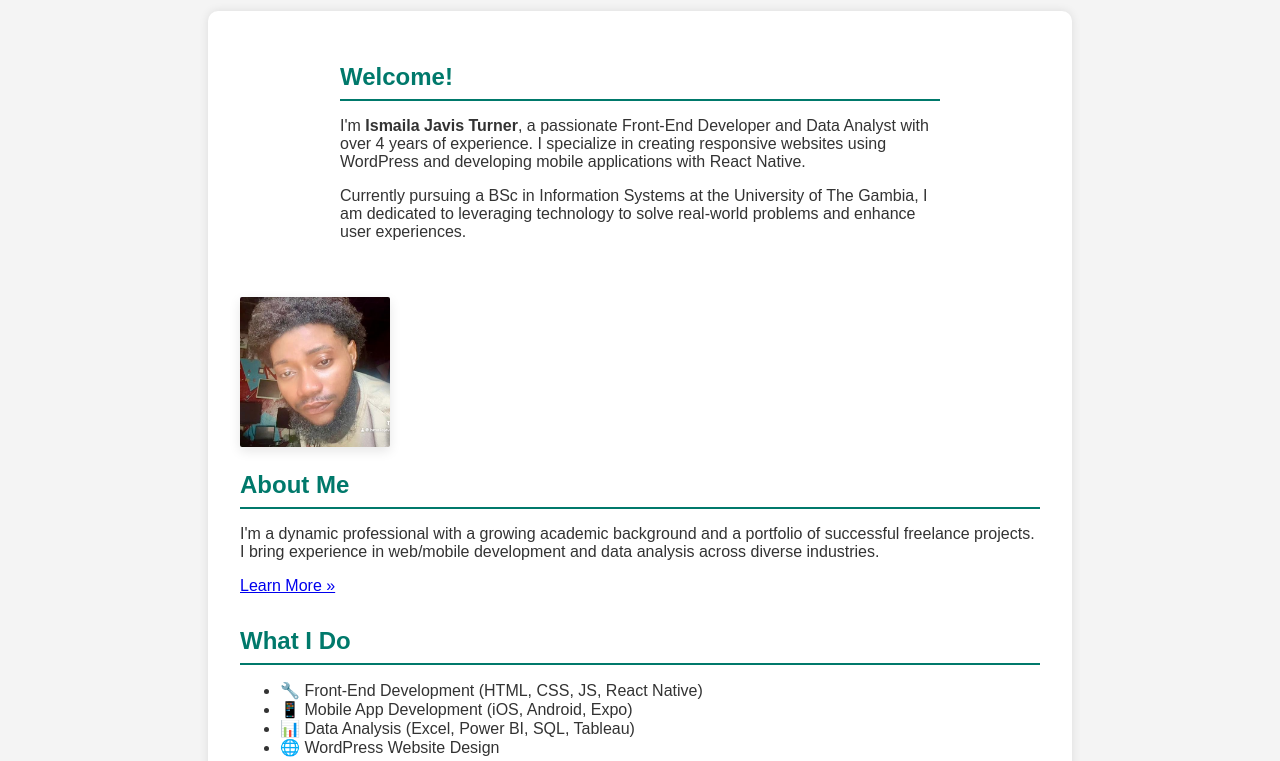
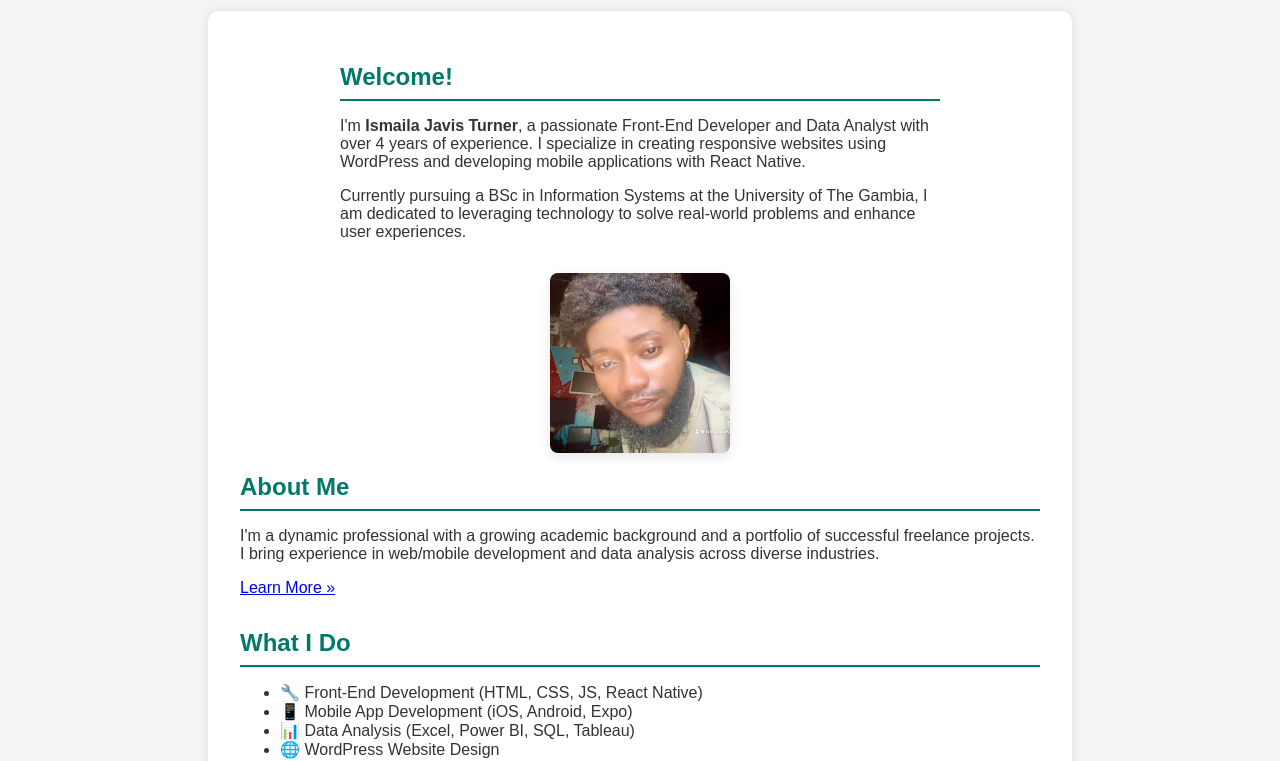
Before and after one commit to ismaila-turner/myPortfolio, a plain HTML site: page index.html in a window 1280 px wide. Shown: the part 74-835 px from the top of the page. Drawn offline with Linux system fonts and the light colour scheme.

Commit message:
Update style.css

```diff
--- a/style.css
+++ b/style.css
@@ -138,13 +138,15 @@ button:hover {
 /* Hero Section */
 
 .profile-photo {
-  width: 150px;
-  height: 150px;
-  border-radius: 2px; /* square with slightly rounded corners */
+  width: 180px;            /* slightly bigger */
+  height: 180px;
+  border-radius: 8px;      /* subtle rounded corners */
   object-fit: cover;
-  margin-top: 1.5rem;
-  box-shadow: 0 4px 12px rgba(0,0,0,0.1);
+  margin: 1.5rem auto 0;   /* top margin + auto horizontal centering */
+  display: block;          /* ensure margin auto works */
+  box-shadow: 0 4px 12px rgba(0, 0, 0, 0.1);
 }
+
 
 /* Optional: spacing inside .intro */
 .intro {
```
